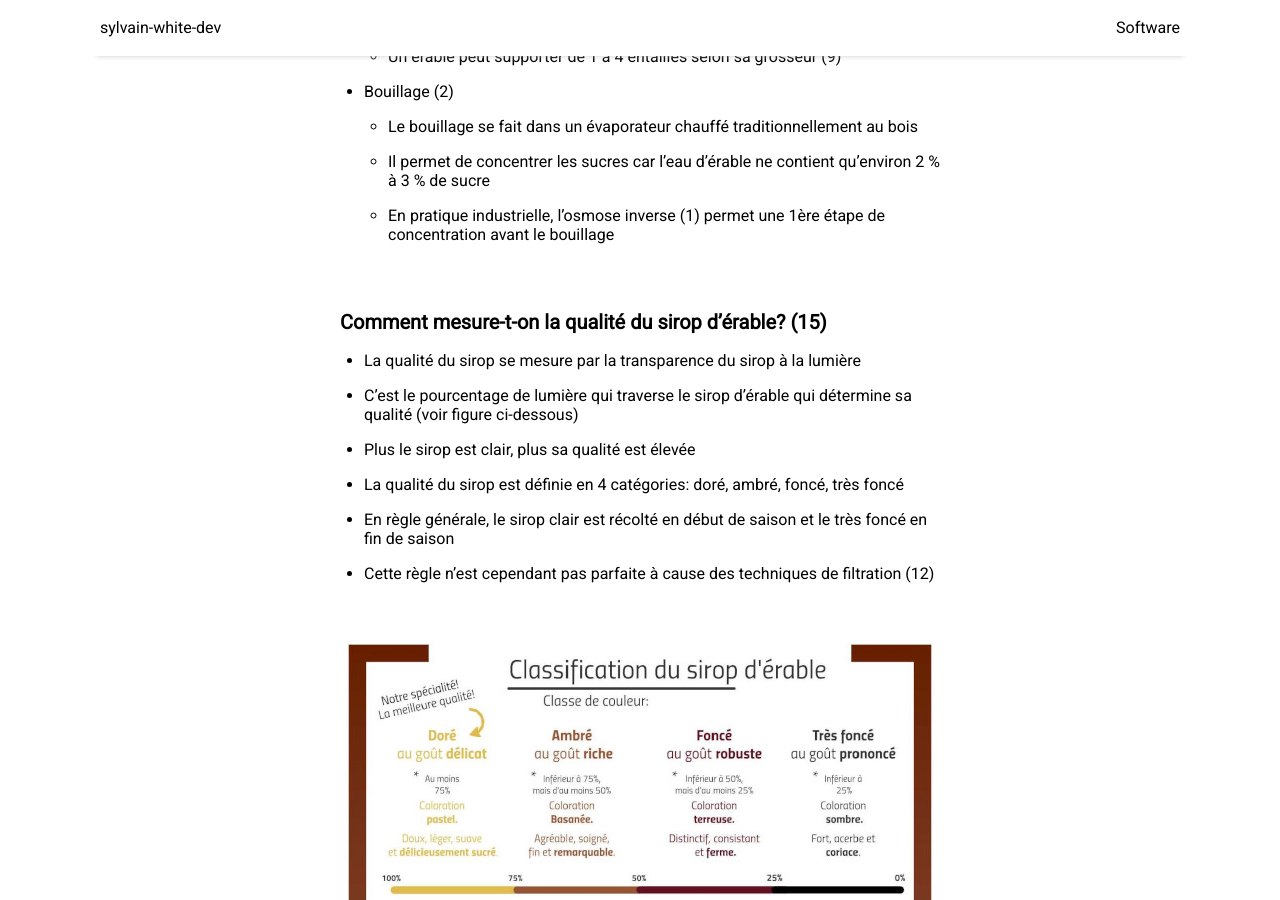
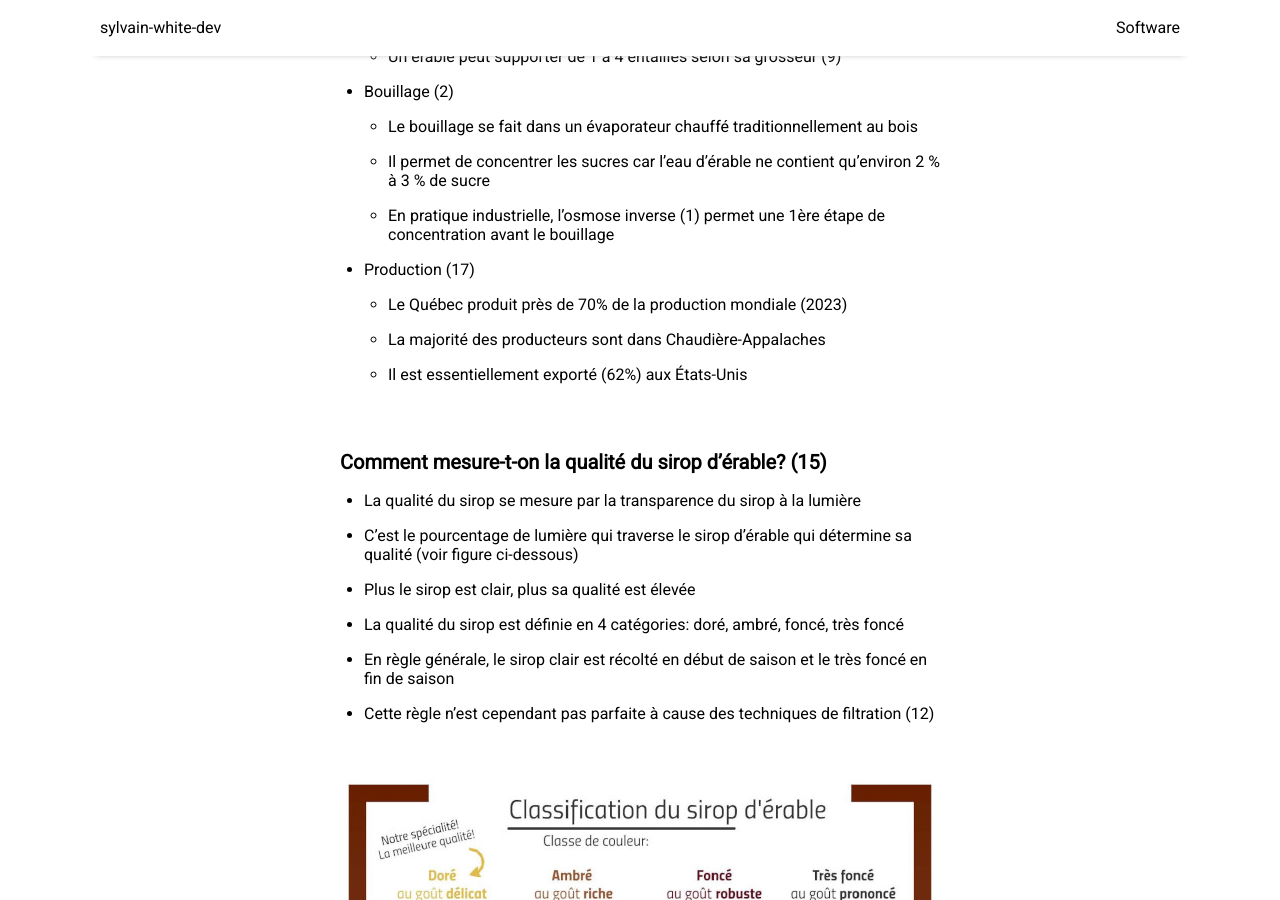
Before and after one commit to sylvainwhite/sylvain-white-dev, a Jekyll site: the page built from _posts/2023-10-30-SiropÉrable.md, in a window 1280 px wide and 900 px high, scrolled down 1591 px. Built offline with Jekyll 4.4.1, drawn with Linux system fonts in a browser that asks for light colours; nearby versions of some CDN libraries; some of the changed text lies outside the part shown.

Commit message:
Update post Sirop d'Érable

```diff
--- a/_posts/2023-10-30-SiropÉrable.md
+++ b/_posts/2023-10-30-SiropÉrable.md
@@ -42,6 +42,11 @@ image: CabaneÀSucre.jpg
     * Le bouillage se fait dans un évaporateur chauffé traditionnellement au bois
     * Il permet de concentrer les sucres car l’eau d’érable ne contient qu’environ 2 % à 3 % de sucre
     * En pratique industrielle, l'osmose inverse (1) permet une 1ère étape de concentration avant le bouillage
+
+* Production (17)
+    * Le Québec produit près de 70% de la production mondiale (2023)
+    * La majorité des producteurs sont dans Chaudière-Appalaches
+    * Il est essentiellement exporté (62%) aux États-Unis
 
 <br/>
 ### Comment mesure-t-on la qualité du sirop d’érable? (15)
@@ -126,3 +131,5 @@ image: CabaneÀSucre.jpg
 15. [Classification du sirop d’érable](https://www.lafermemartinette.com/categories-du-sirop-derable/){:target="_blank"}
 
 16. [Catalogue 1961 - Dominion & Grimm](https://www.dominiongrimm.ca/DATA/VINTAGECAT/18_fr~v~catalogue-1961.pdf){:target="_blank"}
+
+17. [Production de sirop d'érable - Gouvernement du Québec](https://www.quebec.ca/agriculture-environnement-et-ressources-naturelles/agriculture/industrie-agricole-au-quebec/productions-agricoles/production-sirop-erable-acericulture){:target="_blank"}
```
